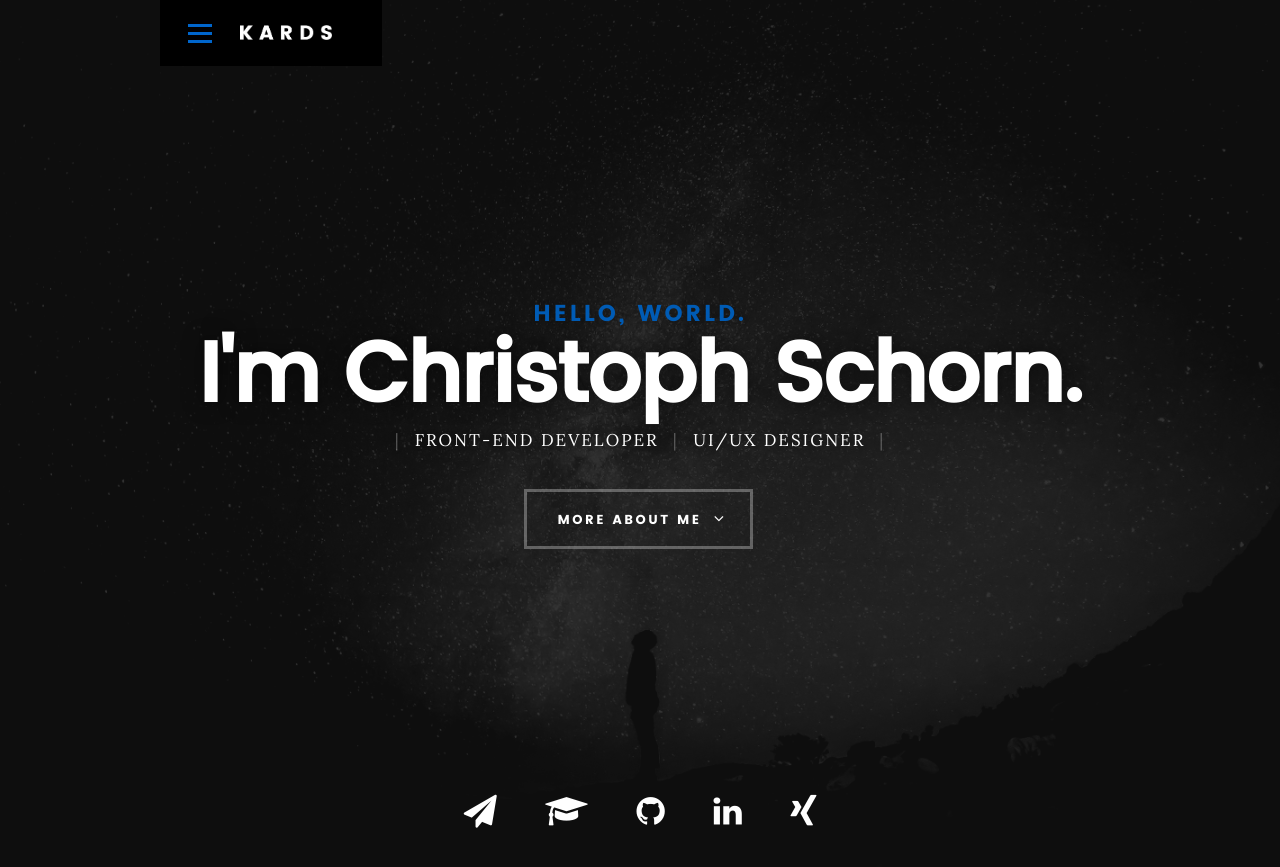
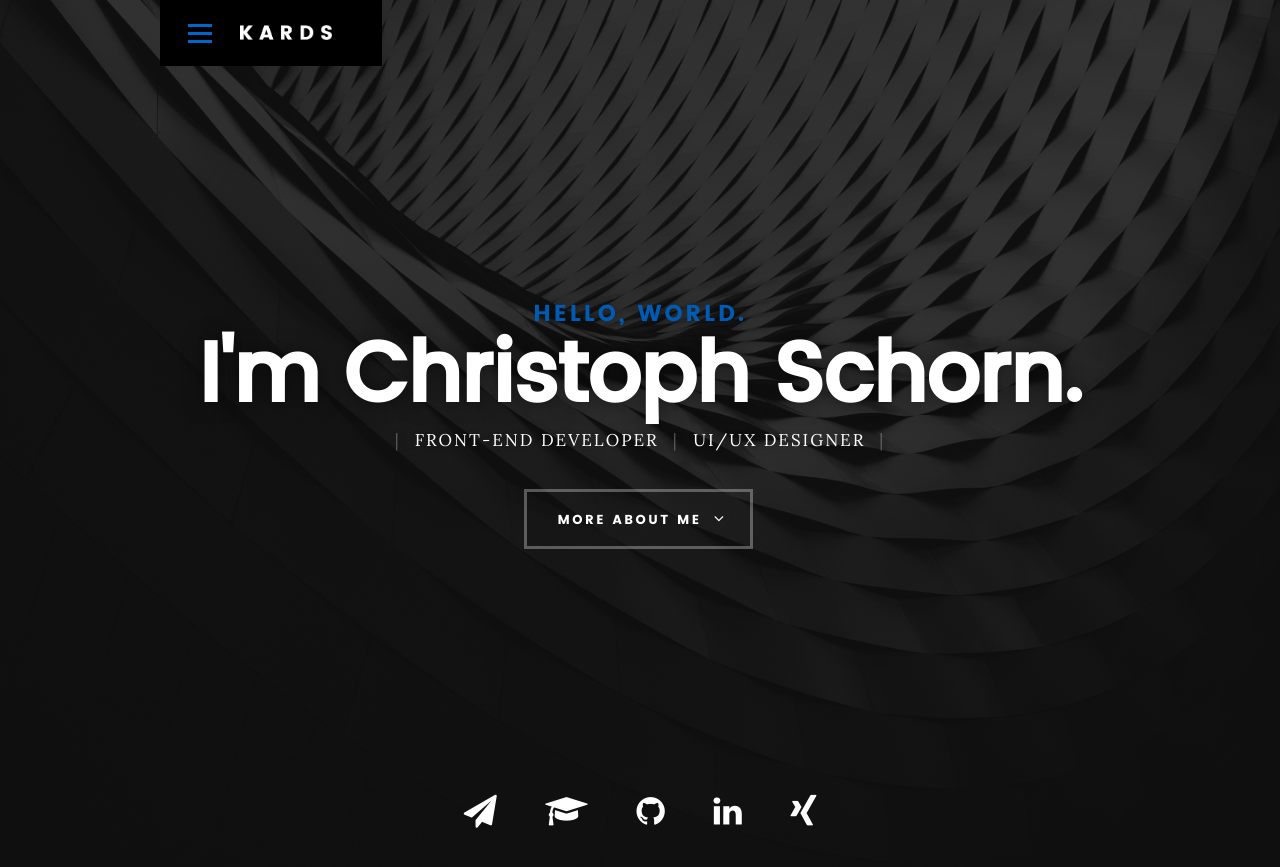
Before and after one commit to chrschorn/chrschorn.github.io, a Jekyll site: the page built from index.html, in a window 1280 px wide and 900 px high. Shown: the top 867 px of the window. Built offline with Jekyll 4.4.1, drawn with Linux system fonts in a browser that asks for light colours; some web fonts are replaced.

Commit message:
Change main background

```diff
--- a/css/main.scss
+++ b/css/main.scss
@@ -1308,7 +1308,7 @@ header .logo a {
  * -------------------------------------------------------------------
  */
 #intro {
-	background: #151515 url(../images/intro-bg.jpg) no-repeat center bottom;
+	background: #151515 url(../images/bg.jpg) no-repeat center bottom;
 	-webkit-background-size: cover;
 	-moz-background-size: cover;
 	background-size: cover;
```
